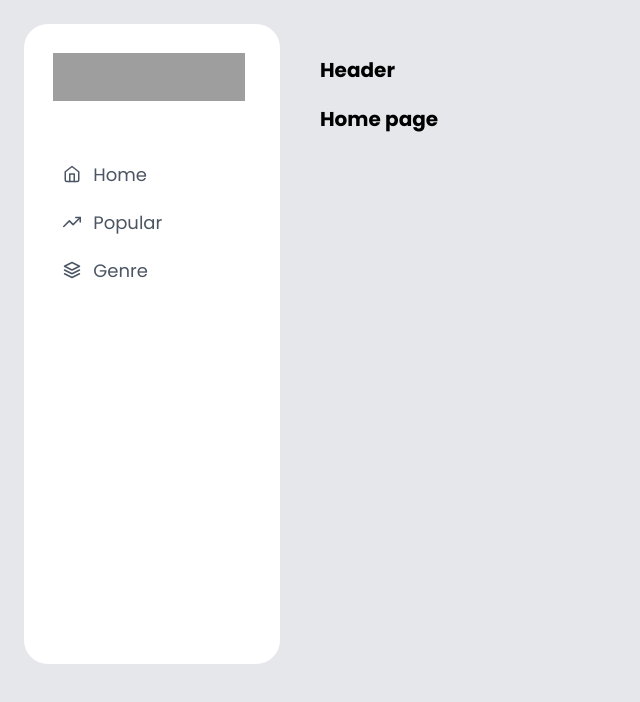
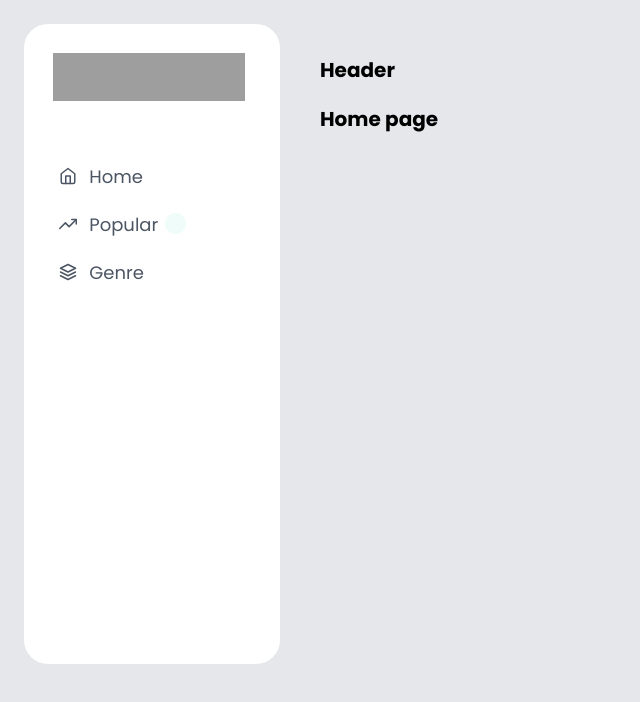
Before and after one commit to KuraiNT/kami-ui, a React (Create React App) app: page / in a window 1280 px wide. Shown: the top 702 px of the page, without its empty margins (0-640 px from the left). Built offline with nearby package versions, Linux system fonts and the light colour scheme; grey boxes are pictures that could not be loaded.

Commit message:
ping menuItem

```diff
--- a/src/layouts/components/Sidebar/Menu/Menu.module.scss
+++ b/src/layouts/components/Sidebar/Menu/Menu.module.scss
@@ -5,11 +5,11 @@
     width: 192px;
 }
 
-.nav:nth-child(1) {
+.menu-item:nth-child(1) {
     color: #4b5563;
     display: flex;
     align-items: center;
-    padding: 10.25px;
+    padding: 6.25px;
     border-radius: 9px;
     transition-duration: 0.15s;
     margin-bottom: 4px;
@@ -23,12 +23,12 @@
     }
 }
 
-.nav:nth-child(2),
-.nav:nth-child(3) {
+.menu-item:nth-child(2),
+.menu-item:nth-child(3) {
     color: #4b5563;
     display: flex;
     align-items: center;
-    padding: 10.25px;
+    padding: 6.25px;
     border-radius: 9px;
     transition-duration: 0.15s;
     margin-bottom: 4px;
@@ -41,12 +41,29 @@
     }
 }
 
+.menu-item:nth-child(2) .ping {
+    margin-top: -2px;
+    margin-left: 12px;
+    border-radius: 50%;
+    background-color: rgb(45 212 191/1);
+    animation: ping cubic-bezier(0, 0, 0.2, 1) 1s infinite;
+}
+
+@keyframes ping {
+    75%,
+    to {
+        opacity: 0;
+        transform: scale(2);
+        width: 12px;
+        height: 12px;
+    }
+}
+
 .icon {
+    margin-bottom: -4px;
 }
 
 .title {
     font-size: 1.8rem;
     margin-left: 12px;
-    margin-bottom: 4px;
-    line-height: 1.8rem;
 }
--- a/src/layouts/components/Sidebar/Menu/MenuItem.js
+++ b/src/layouts/components/Sidebar/Menu/MenuItem.js
@@ -7,9 +7,10 @@ const cx = classNames.bind(styles);
 
 function MenuItem({ to, title, icon }) {
     return (
-        <Link to={to} className={cx('nav')}>
+        <Link to={to} className={cx('menu-item')}>
             <span className={cx('icon')}>{icon}</span>
             <span className={cx('title')}>{title}</span>
+            <span className={cx('ping')}></span>
         </Link>
     );
 }
```
